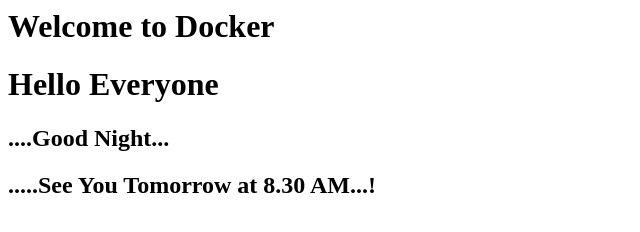
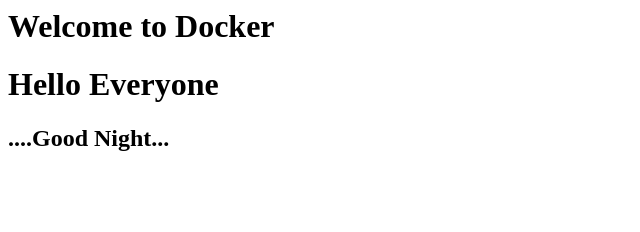
Before and after one commit to sn2801/dockerpro, a plain HTML site: page index.html in a window 1280 px wide. Shown: the whole page, without its empty margins (0-640 px from the left). Drawn offline with Linux system fonts and the light colour scheme.

Commit message:
Good Night E

```diff
--- a/index.html
+++ b/index.html
@@ -1,4 +1,3 @@
 <h1>Welcome to Docker</h1>
 <h1>Hello Everyone</h1>
 <h2>....Good Night...</h2>
-<h2>.....See You Tomorrow at 8.30 AM...!</h2>
```
